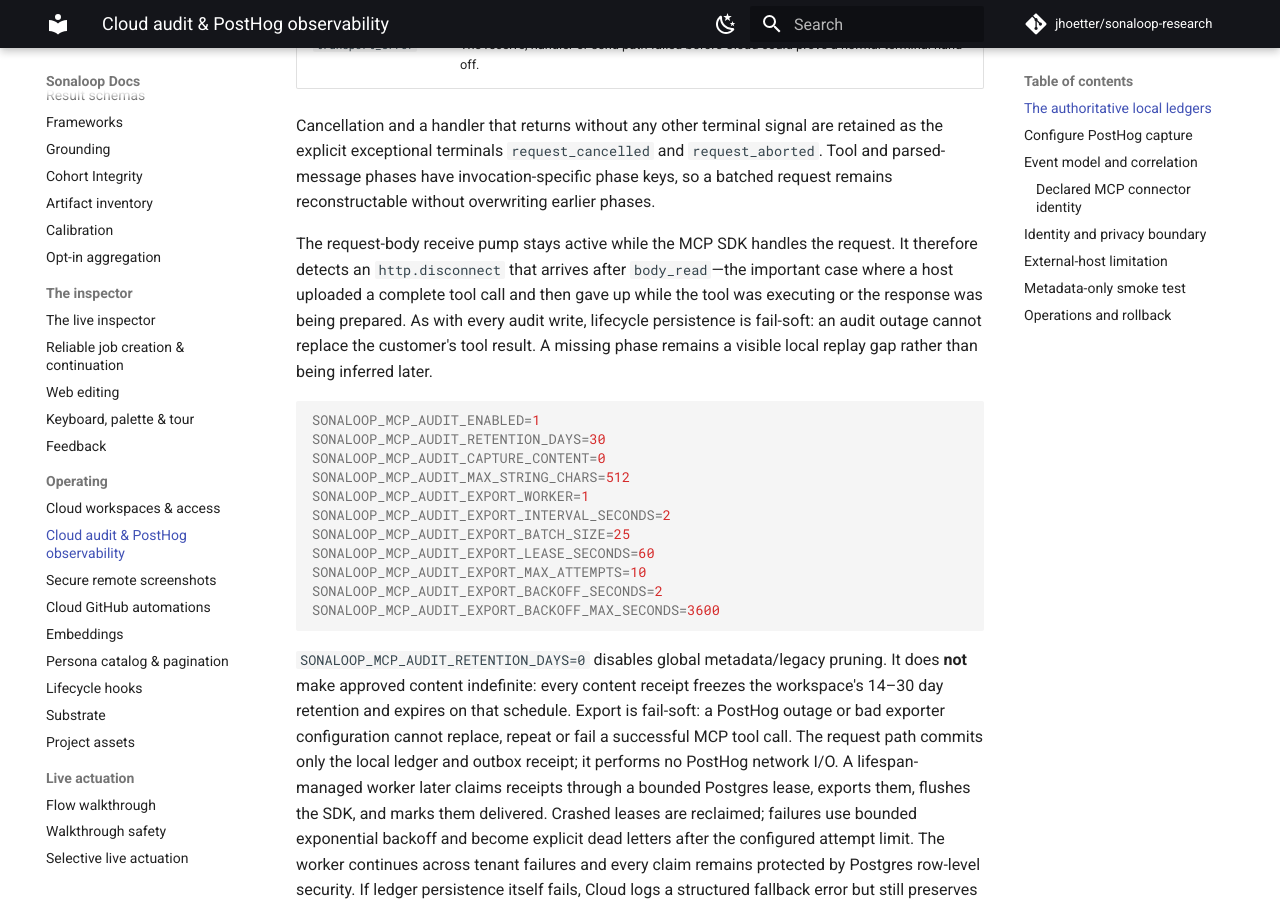
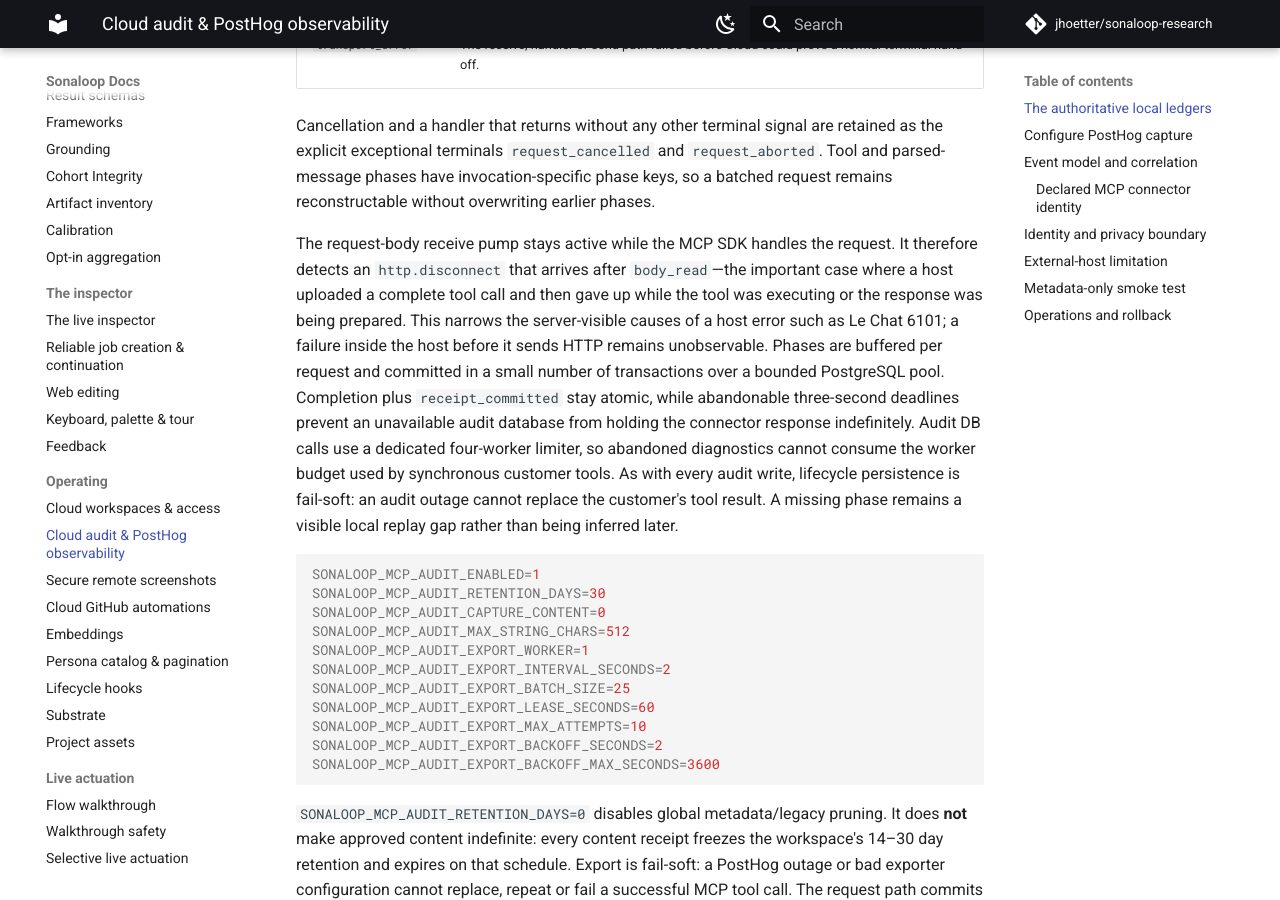
Before and after one commit to jhoetter/sonaloop-docs, an MkDocs documentation site: the page built from docs/cloud-observability.md, in a window 1280 px wide and 900 px high, scrolled down 2007 px. Built offline with MkDocs 1.6.1 and Material for MkDocs 9.7.7, drawn with Linux system fonts in a browser that asks for light colours; comment, search, counter and statistics services are not loaded; some of the changed text lies outside the part shown.

Commit message:
docs: harden MCP lifecycle operational contract

```diff
--- a/docs/cloud-observability.md
+++ b/docs/cloud-observability.md
@@ -65,6 +65,14 @@ The request-body receive pump stays active while the MCP SDK handles the
 request. It therefore detects an `http.disconnect` that arrives after
 `body_read`—the important case where a host uploaded a complete tool call and
 then gave up while the tool was executing or the response was being prepared.
+This narrows the server-visible causes of a host error such as Le Chat 6101; a
+failure inside the host before it sends HTTP remains unobservable. Phases are
+buffered per request and committed in a small number of transactions over a
+bounded PostgreSQL pool. Completion plus `receipt_committed` stay atomic, while
+abandonable three-second deadlines prevent an unavailable audit database from
+holding the connector response indefinitely. Audit DB calls use a dedicated
+four-worker limiter, so abandoned diagnostics cannot consume the worker budget
+used by synchronous customer tools.
 As with every audit write, lifecycle persistence is fail-soft: an audit outage
 cannot replace the customer's tool result. A missing phase remains a visible
 local replay gap rather than being inferred later.
@@ -175,6 +183,9 @@ Each durable request-lifecycle row has one separate, content-free projection:
 - `sonaloop_mcp_request_phase` carries the closed phase/status, elapsed request
   time, bounded body byte/chunk counts where applicable, HTTP status, tool/method
   labels and HMAC-scoped correlation ids.
+- Method labels come from a closed MCP vocabulary and tool labels must match the
+  server's actual tool registry. A client-controlled unknown value is omitted;
+  it cannot become a plaintext channel into the ledger or PostHog.
 - It does not claim to be an LLM generation or an additional tool execution.
   Count distinct `sonaloop_transport_lifecycle_id` values for requests; counting
   these phase events directly counts transitions, not requests.
@@ -235,6 +246,10 @@ PostHog's trace and session layers have separate meanings:
 
 Cloud returns a normal single-call response `traceparent` containing the
 resulting tool span, so a capable host can continue the tree on its next request.
+When a tool legitimately adopts an MCP `_meta.traceparent` in the absence of an
+HTTP trace, its completion span can differ from the inbound request-lifecycle
+trace. Both event families carry the same HMAC-scoped
+`sonaloop_transport_lifecycle_id`, which is the exact join in that case.
 If a future transport batches several toolcalls into one response, it returns the
 request-local server span instead of choosing an arbitrary child. HTTP trace context takes
 precedence over MCP `_meta`; an invalid-but-present HTTP `traceparent` starts a new
@@ -417,6 +432,9 @@ overall external-host coverage to a full replay. Legacy attempts without
 lifecycle rows retain `completion_receipts_only` granularity and an `unknown`
 transport assessment. These limitations are immutable facts of the captured
 boundary, not fields that PostHog can fill in later.
+If a project spans pre- and post-rollout traffic, replay reports
+`mixed_request_lifecycle_and_completion_receipts` and remains `unknown`; one new
+complete request never retroactively certifies its legacy attempts.
 
 ## Metadata-only smoke test
 
@@ -460,11 +478,12 @@ and no personal API key.
    `sonaloop_transport_lifecycle_id` is stable within the request, phase ids are
    distinct, `sonaloop_capture_level=metadata`, and the final phase agrees with
    the local lifecycle. Do not interpret `responded` as a client acknowledgement.
-5. Find one `$mcp_tool_call` with the
-   matching `$ai_trace_id`. Request, operation, project and run ids are HMAC
+5. Find one `$mcp_tool_call` with the matching
+   `sonaloop_transport_lifecycle_id`. Request, operation, project and run ids are HMAC
    pseudonyms externally and therefore intentionally do not equal the local
    values. Confirm a corresponding `$ai_span` has the
-   same `sonaloop_audit_event_id` and `$ai_trace_id`.
+   same `sonaloop_audit_event_id` and `$ai_trace_id`. Lifecycle and tool trace ids
+   also match unless the tool adopted a distinct MCP `_meta.traceparent`.
 6. If the client declared a recognized `initialize.clientInfo`, confirm later
    request phases and tool events carry the expected closed
    `$mcp_client_name`. Verify the raw bearer and raw client name/version are
--- a/docs/llms.txt
+++ b/docs/llms.txt
@@ -23,7 +23,7 @@
 - [Keyboard, palette & tour](https://raw.githubusercontent.com/jhoetter/sonaloop-docs/main/docs/keyboard.md): shortcuts (j/k/Enter/o/Esc row + slide-over navigation), the command palette, the local opt-in product tour and shared-Cloud default
 - [Feedback](https://raw.githubusercontent.com/jhoetter/sonaloop-docs/main/docs/feedback.md): in-app feedback, /feedback inbox, CLI, SONALOOP_FEEDBACK_WEBHOOK
 - [Cloud workspaces and customer access](https://raw.githubusercontent.com/jhoetter/sonaloop-docs/main/docs/cloud-workspaces.md): tenant isolation, OIDC email/password identity, exact-email invitations, no-charge workspace provisioning and customer-facing tour policy
-- [Cloud execution audit and PostHog observability](https://raw.githubusercontent.com/jhoetter/sonaloop-docs/main/docs/cloud-observability.md): append-only tenant/RLS-bound Remote-MCP request lifecycle (`received` through response/disconnect/error), privacy-safe `initialize.clientInfo` connector-family binding, PostHog `sonaloop_mcp_request_phase` plus `$mcp_tool_call`/`$ai_span`, closed cohort outcomes, W3C correlation, per-attempt hosted `$ai_generation`, HMAC rotation, honest local replay boundary and smoke test
+- [Cloud execution audit and PostHog observability](https://raw.githubusercontent.com/jhoetter/sonaloop-docs/main/docs/cloud-observability.md): batched, bounded and append-only tenant/RLS-bound Remote-MCP request lifecycle (`received` through response/disconnect/error), privacy-safe `initialize.clientInfo` connector-family binding and closed tool/method labels, PostHog `sonaloop_mcp_request_phase` plus `$mcp_tool_call`/`$ai_span`, closed cohort outcomes, W3C correlation, per-attempt hosted `$ai_generation`, HMAC rotation, mixed legacy-aware local replay boundary and smoke test
 - [Secure remote screenshots](https://raw.githubusercontent.com/jhoetter/sonaloop-docs/main/docs/remote-screenshot-admission.md): direct-byte Remote-MCP admission, image and external scanner gates, tenant/run idempotency, immutable flow manifests and exact Product Understanding coverage
 - [Cloud GitHub automations](https://raw.githubusercontent.com/jhoetter/sonaloop-docs/main/docs/cloud-github-automations.md): GitHub App setup, webhook events, reaction-test flow, result schemas and writeback targets
 - [Embeddings](https://raw.githubusercontent.com/jhoetter/sonaloop-docs/main/docs/embeddings.md): semantic memory recall setup
```
